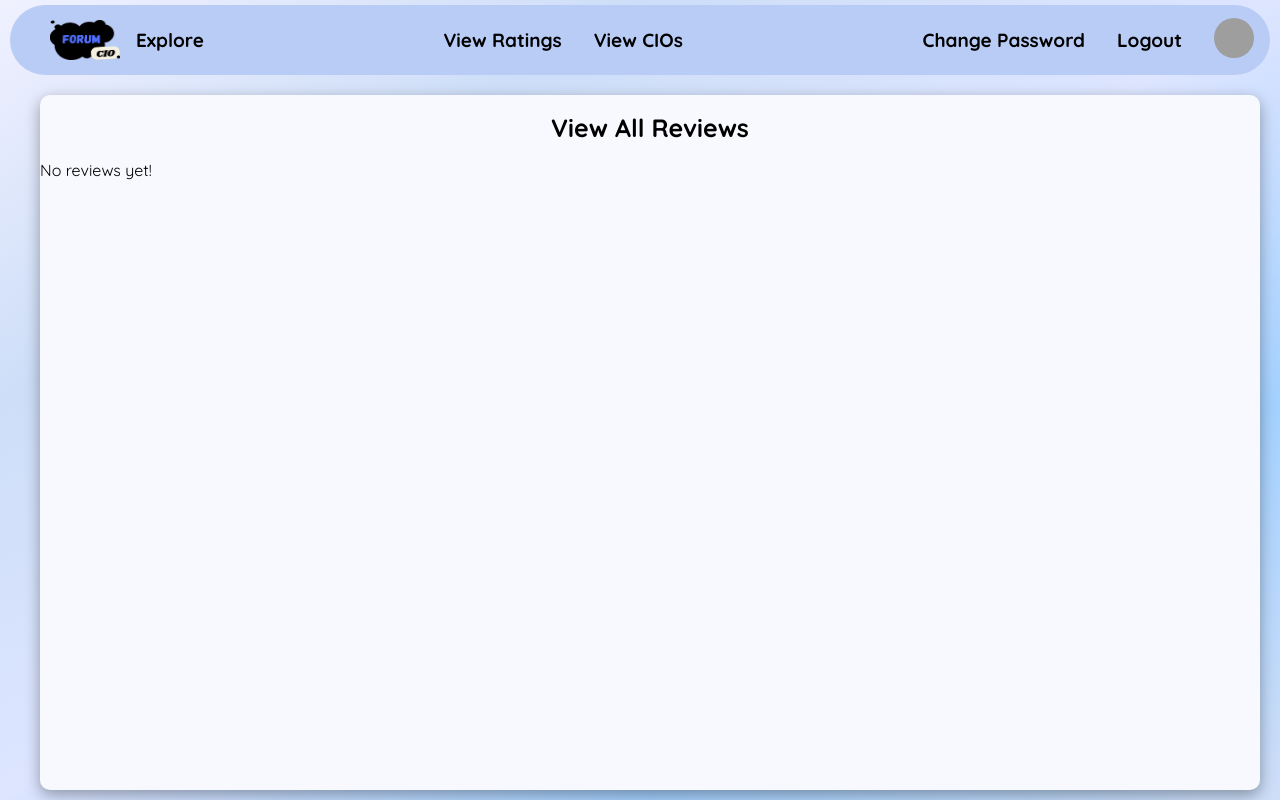
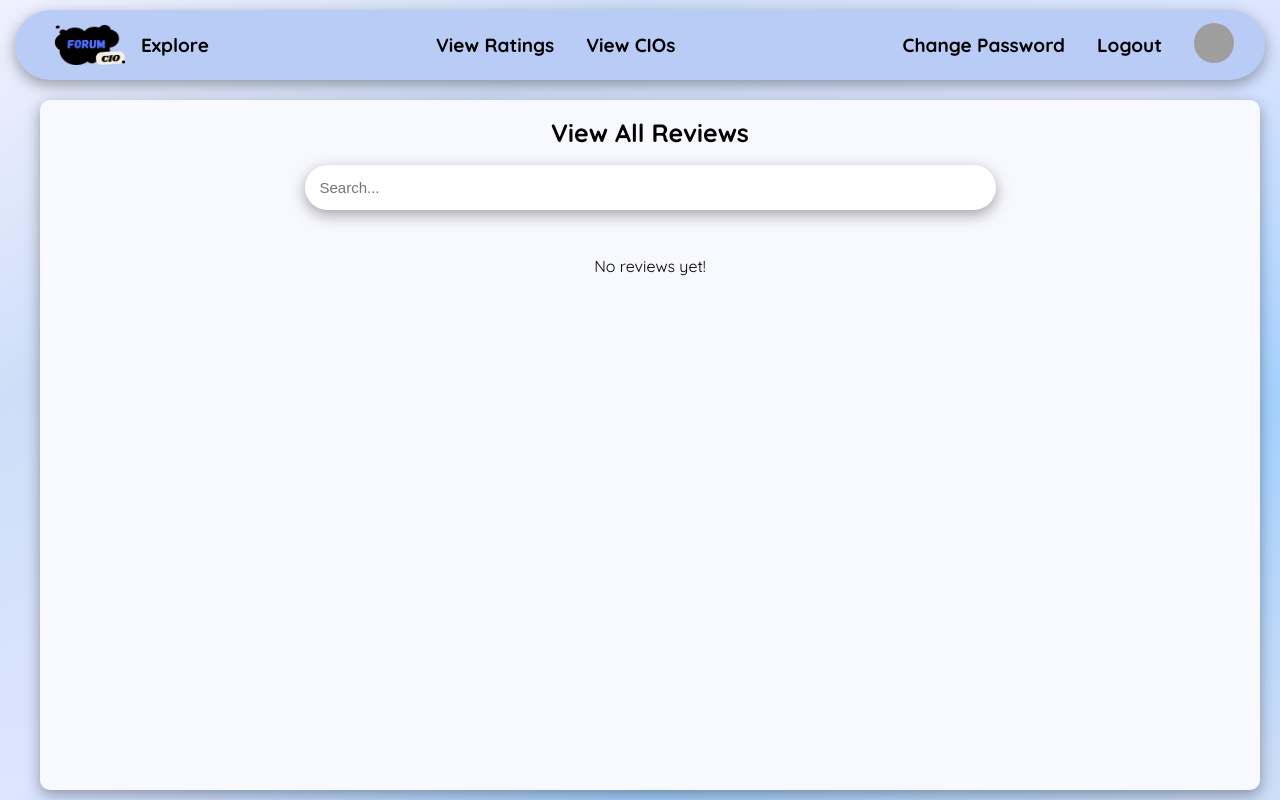
Before and after one commit to SafaaMahbub/CIO_Forum, a Django app: page /view-all-reviews/ in a window 1280 px wide. Run offline with Django 4.2, Linux system fonts and the light colour scheme; the visitor is signed in with stand-in values (Sample User, id 1); data comes from the database, SQL or seed files in the repository; data that the repository does not hold is empty; some web fonts are replaced; grey boxes are pictures that could not be loaded.

Commit message:
added a search bar for the view all reviews page

```diff
--- a/core/static/css/style.css
+++ b/core/static/css/style.css
@@ -38,10 +38,12 @@
 ===================================================== */
 nav {
     min-height: 70px;
-    margin-left: 10px;
-    margin-right: 10px;
-    margin-top: 5px;
+    margin-left: 15px;
+    margin-right: 15px;
+    margin-top: 10px;
+    padding-right: 15px;
     border-radius: 50px;
+    box-shadow: rgba(0, 0, 0, 0.35) 0px 5px 15px;
     display: flex;
     justify-content: space-between;
     align-items: center;
@@ -487,14 +489,20 @@
    View All Reviews Page
 ===================================================== */
 
+.reviewContainer{
+    display: flex;
+    flex-direction: column;
+    align-items: center;
+    width: 100%;
+}
 
 .review-block{
     background-color: whitesmoke;
-    flex-direction: row;
     margin: 15px;
     padding: 15px;
-    border-radius: 20px;
+    border-radius: 25px;
     box-shadow: rgba(0, 0, 0, 0.35) 0px 5px 15px;
+    width: 70%;
 }
 
 /* =====================================================
@@ -531,3 +539,23 @@
 {
 
 }
+
+#mySearch{
+    width: 55%;
+    height: 35px;
+    border-radius: 25px;
+    padding: 5px;
+    padding-left: 15px;
+    box-shadow: rgba(0, 0, 0, 0.35) 0px 5px 15px;
+    font-size: 15px;
+    border: none;
+}
+
+#searchContainer{
+    display: flex;
+    justify-content: center;
+    margin-top: 15px;
+    margin-bottom: 30px;
+    width: 100%;
+
+}
--- a/core/static/js/app.js
+++ b/core/static/js/app.js
@@ -75,3 +75,22 @@
     document.getElementById('actionBtns').style.display='none';
 
 }
+
+function search(){
+    var input = document.getElementById("mySearch").value.toLowerCase();
+    let reviews = document.getElementsByClassName('review-item');
+
+    for(let i=0;i<reviews.length;i++){
+        let cioName = reviews[i].getElementsByClassName("cio.name")[0];
+        let inputValue = cioName.textContent || cioName.innerText;
+
+        if(inputValue.toLowerCase().indexOf(input)>-1){
+            reviews[i].style.display = "";
+        }
+        else
+        {
+            reviews[i].style.display = "none";
+        }
+    }
+
+}
--- a/templates/view_all_reviews.html
+++ b/templates/view_all_reviews.html
@@ -1,10 +1,14 @@
 {% extends "base.html" %}
 {% block content %}
     <h1>View All Reviews</h1>
+    <div id="searchContainer">
+        <input type="text" id="mySearch" onkeyup="search()" placeholder="Search..." title="Type in a cio">
+    </div>
+    <div class="reviewContainer">
     {%  if reviews %}
         {% for r in reviews %}
-            <div class="review-block">
-                <h3>{{ r.cio.name }}</h3>
+            <div class="review-block review-item">
+                <h3 class="cio.name">{{ r.cio.name }}</h3>
                 <p>Created by: {{ r.profile.user.email }}</p>
                 <p>Comment: {{ r.comment }}</p>
             </div>
@@ -12,5 +16,5 @@
     {%  else %}
         <p>No reviews yet!</p>
     {% endif %}
-
+    </div>
 {%  endblock %}
```
